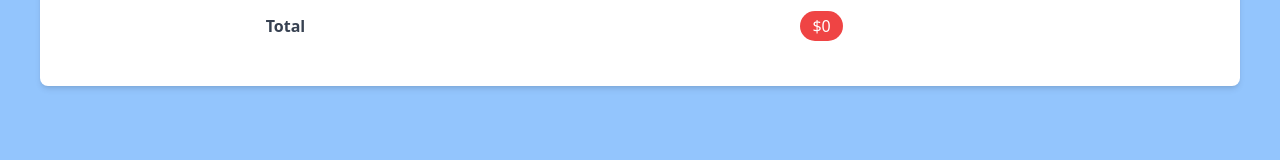
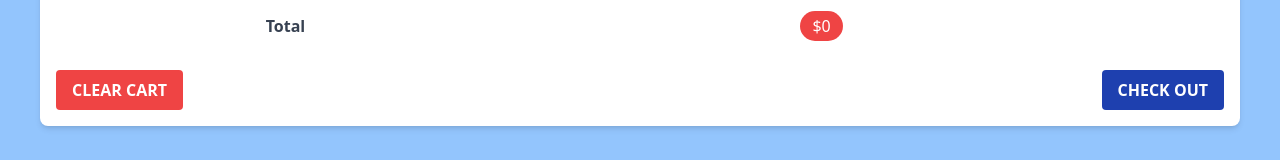
Before and after one commit to OfentseXI/Module_4_OFEDIA525_JSE2407_GroupA_Ofentse-Diale_JSF03, a Vue app: page /cart in a window 1280 px wide. Shown: the part 199-359 px from the top of the page. Built offline with nearby package versions, Linux system fonts and the light colour scheme.

Commit message:
Added two buttons (CLEAR CART and CHECK OUT) to the Cart.vue component

```diff
--- a/src/views/Cart.vue
+++ b/src/views/Cart.vue
@@ -40,6 +40,14 @@
           </tr>
         </tbody>
       </table>
+      <div class="flex flex-row justify-between items-center gap-4">
+        <button class=" bg-red-500 hover:bg-red-600 text-white font-bold py-2 px-4 rounded focus:outline-none focus:ring-2 focus:ring-[#DAA520] focus:ring-opacity-75 transition duration-200">
+            CLEAR CART
+        </button>
+        <button class=" bg-blue-800 hover:bg-blue-300 text-white font-bold py-2 px-4 rounded focus:outline-none focus:ring-2 focus:ring-[#DAA520] focus:ring-opacity-75 transition duration-200">
+          CHECK OUT
+      </button>
+      </div>
     </div>
   </template>
 
```
